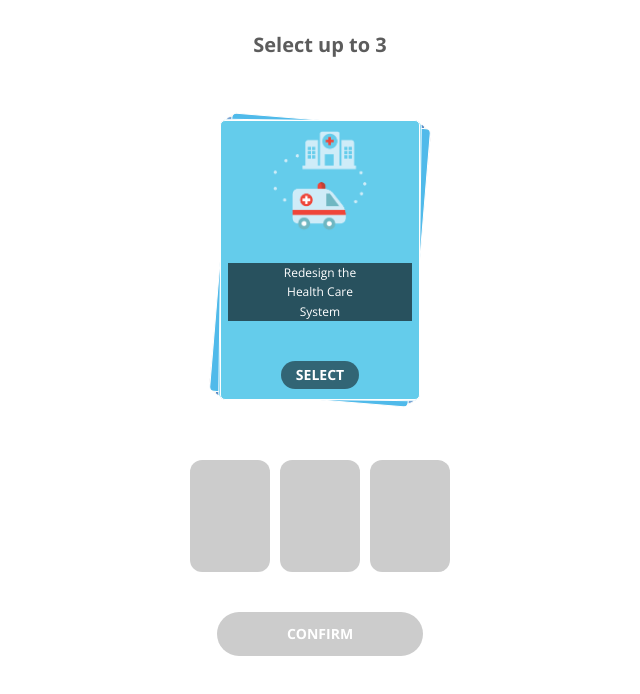
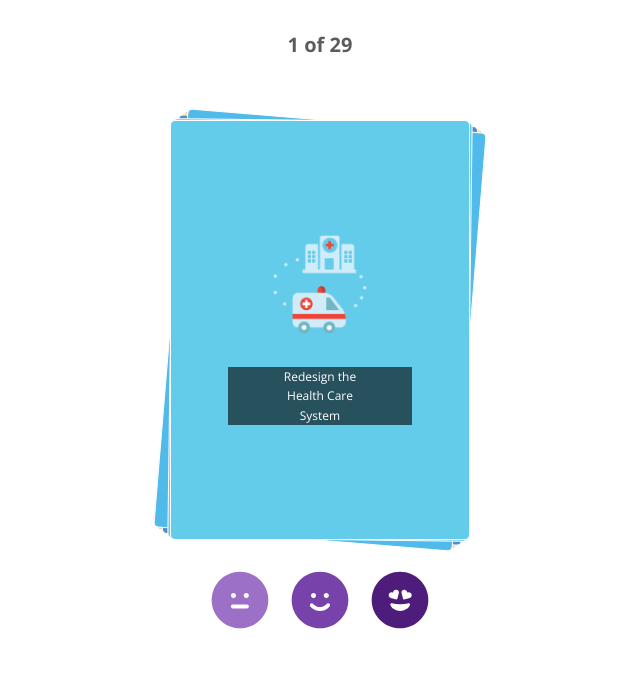
Before and after one commit to mysparkpath/Sparkpathrhok, a React (Create React App) app: page /cards in a window 1280 px wide. Shown: the top 694 px of the page, without its empty margins (320-960 px from the left). Built offline with nearby package versions, Linux system fonts and the light colour scheme.

Commit message:
setting showTop3 accordingly

```diff
--- a/src/CardApp/CardApp.js
+++ b/src/CardApp/CardApp.js
@@ -101,7 +101,7 @@ const CardApp = () => {
     >
       <div className="CardApp">
         {/* <ResetButton /> */}
-        <CardDeck showTop3 />
+        <CardDeck showTop3={showTop3} />
       </div>
     </DeckContext.Provider>
   )
```
